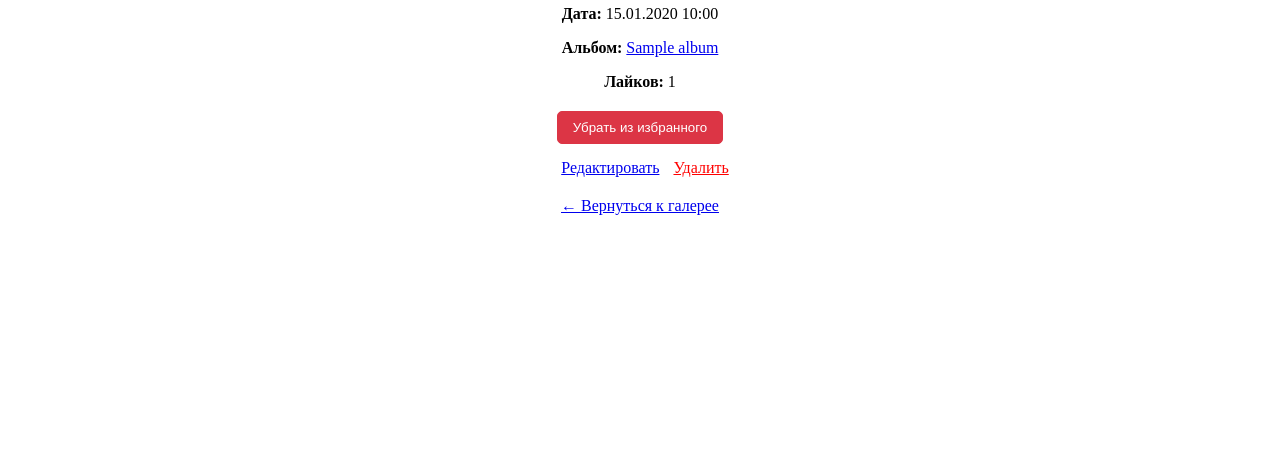
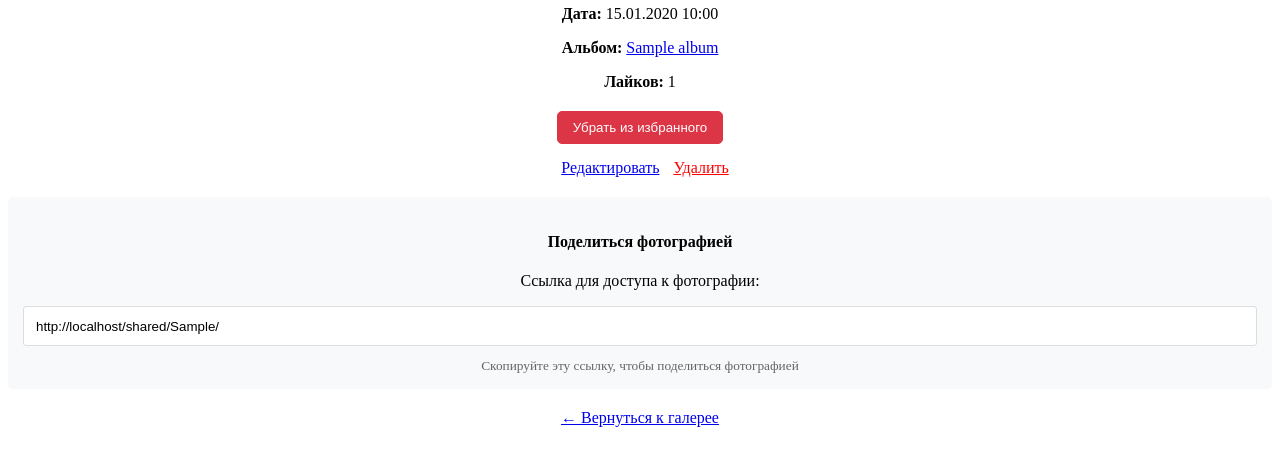
Before and after one commit to BeksultanIT/Gallery, a Django app: page /photo/1/ in a window 1280 px wide. Shown: the part 296-762 px from the top of the page. Run offline with Django 5.2, Linux system fonts and the light colour scheme; a user stored in the database is signed in; tables that the repository leaves empty hold one stand-in row (values such as "Sample post"); grey boxes marked "Sample" are stand-in pictures.

Commit message:
добавил в модель фото поле для токена, создал еще одну страничку чтоб переидя по ссылке попадать на ту страницу

```diff
--- a/webapp/models.py
+++ b/webapp/models.py
@@ -27,6 +27,7 @@ class Photo(models.Model):
     album = models.ForeignKey(Album,null=True,blank=True,on_delete=models.CASCADE,related_name='photos')
     is_public = models.BooleanField(default=True)
     favorited_by = models.ManyToManyField(settings.AUTH_USER_MODEL,blank=True,related_name='favorite_photos')
+    access_token = models.CharField(max_length=100, blank=True, null=True, unique=True, verbose_name="Токен доступа")
 
 
     def __str__(self):
--- a/webapp/templates/photo/photo_detail.html
+++ b/webapp/templates/photo/photo_detail.html
@@ -20,7 +20,7 @@
                     <button id="add-photo-{{ photo.id }}"
                             onclick="addPhotoToFavorites({{ photo.id }})"
                             style="display: none; padding: 8px 15px; background-color: #f0f0f0; border: 1px solid #ccc; border-radius: 5px; cursor: pointer;">
-                         Добавить в избранное
+                        Добавить в избранное
                     </button>
                     <button id="remove-photo-{{ photo.id }}"
                             onclick="removePhotoFromFavorites({{ photo.id }})"
@@ -36,7 +36,7 @@
                     <button id="remove-photo-{{ photo.id }}"
                             onclick="removePhotoFromFavorites({{ photo.id }})"
                             style="display: none; padding: 8px 15px; background-color: #dc3545; color: white; border: 1px solid #dc3545; border-radius: 5px; cursor: pointer;">
-                        ★ Убрать из избранного
+                         Убрать из избранного
                     </button>
                 {% endif %}
             </div>
@@ -49,6 +49,28 @@
                    onclick="return confirm('Удалить фото?')"
                    style="margin-left: 10px; color: red;">Удалить</a>
             </div>
+
+            <div style="margin-top: 20px; padding: 15px; background-color: #f8f9fa; border-radius: 5px;">
+                <h4>Поделиться фотографией</h4>
+                {% if photo.access_token %}
+                    <p>Ссылка для доступа к фотографии:</p>
+                    <div style="background-color: white; padding: 10px; border: 1px solid #ddd; border-radius: 3px; margin: 10px 0;">
+                        <input type="text"
+                               value="http://{{ request.get_host }}{% url 'webapp:photo_by_token' photo.access_token %}"
+                               readonly
+                               style="width: 100%; border: none; outline: none;"
+                               onclick="this.select()">
+                    </div>
+                    <small style="color: #666;">Скопируйте эту ссылку, чтобы поделиться фотографией</small>
+                {% else %}
+                    <p>Создайте ссылку для доступа к фотографии (можно поделиться с другими пользователями):</p>
+                    <a href="{% url 'webapp:generate_photo_link' photo.pk %}"
+                       style="display: inline-block; padding: 8px 15px; background-color: #007bff; color: white; text-decoration: none; border-radius: 3px;">
+                        Создать ссылку
+                    </a>
+                    <br><small style="color: #666;">Ссылка создается один раз и не может быть изменена</small>
+                {% endif %}
+            </div>
         {% endif %}
     {% endif %}
 </div>
--- a/webapp/urls.py
+++ b/webapp/urls.py
@@ -1,5 +1,5 @@
 from django.urls import path
-from webapp.views import PhotoListView, PhotoCreateView, PhotoUpdateView, PhotoDeleteView, PhotoDetailView, TogglePhotoFavoriteView, AlbumDetailView, AlbumCreateView, AlbumUpdateView, AlbumDeleteView
+from webapp.views import PhotoListView, PhotoCreateView, PhotoUpdateView, PhotoDeleteView, PhotoDetailView, TogglePhotoFavoriteView, AlbumDetailView, AlbumCreateView, AlbumUpdateView, AlbumDeleteView, generate_photo_link, photo_by_token
 
 app_name = 'webapp'
 
@@ -16,4 +16,7 @@ urlpatterns = [
     path('album/<int:pk>/', AlbumDetailView.as_view(), name='album_detail'),
     path('album/<int:pk>/edit/', AlbumUpdateView.as_view(), name='album_edit'),
     path('album/<int:pk>/delete/', AlbumDeleteView.as_view(), name='album_delete'),
+
+    path('photo/<int:pk>/generate-link/', generate_photo_link, name='generate_photo_link'),
+    path('shared/<str:token>/', photo_by_token, name='photo_by_token'),
 ]
--- a/webapp/views/__init__.py
+++ b/webapp/views/__init__.py
@@ -1,2 +1,2 @@
-from webapp.views.photo import PhotoListView, PhotoDetailView, PhotoCreateView, PhotoUpdateView, PhotoDeleteView
+from webapp.views.photo import PhotoListView, PhotoDetailView, PhotoCreateView, PhotoUpdateView, PhotoDeleteView, generate_photo_link, photo_by_token
 from webapp.views.album import AlbumDetailView, AlbumCreateView, AlbumUpdateView, AlbumDeleteView, TogglePhotoFavoriteView
--- a/webapp/views/photo.py
+++ b/webapp/views/photo.py
@@ -1,10 +1,13 @@
 from django.contrib.auth.mixins import LoginRequiredMixin, UserPassesTestMixin
 from django.urls import reverse_lazy
 from django.views.generic import ListView, DetailView, CreateView, UpdateView, DeleteView
-from django.shortcuts import redirect
+from django.shortcuts import redirect, render, get_object_or_404
 from webapp.models import Photo
 from webapp.forms import PhotoForm
 from django.http import Http404
+import uuid
+from django.contrib.auth.decorators import login_required
+
 
 
 class PhotoListView(ListView):
@@ -78,3 +81,23 @@ class PhotoDeleteView(LoginRequiredMixin, UserPassesTestMixin, DeleteView):
         if self.object.album:
             return reverse_lazy("webapp:album_detail", kwargs={"pk": self.object.album.pk})
         return reverse_lazy("webapp:photo_list")
+
+
+@login_required
+def generate_photo_link(request, pk):
+    photo = get_object_or_404(Photo, pk=pk)
+    if request.user != photo.author:
+        raise Http404("Фотография не найдена")
+    if photo.access_token:
+        return redirect('webapp:photo_detail', pk=pk)
+    photo.access_token = str(uuid.uuid4())
+    photo.save()
+    return redirect('webapp:photo_detail', pk=pk)
+
+
+def photo_by_token(request, token):
+    try:
+        photo = Photo.objects.get(access_token=token)
+        return render(request, 'photo/photo_shared.html', {'photo': photo})
+    except Photo.DoesNotExist:
+        raise Http404("Фотография не найдена или ссылка недействительна")
```
Also changed, not shown: webapp/templates/photo/photo_shared.html (added, +37 -0 lines), webapp/migrations/0003_photo_access_token_alter_photo_image.py (added).
